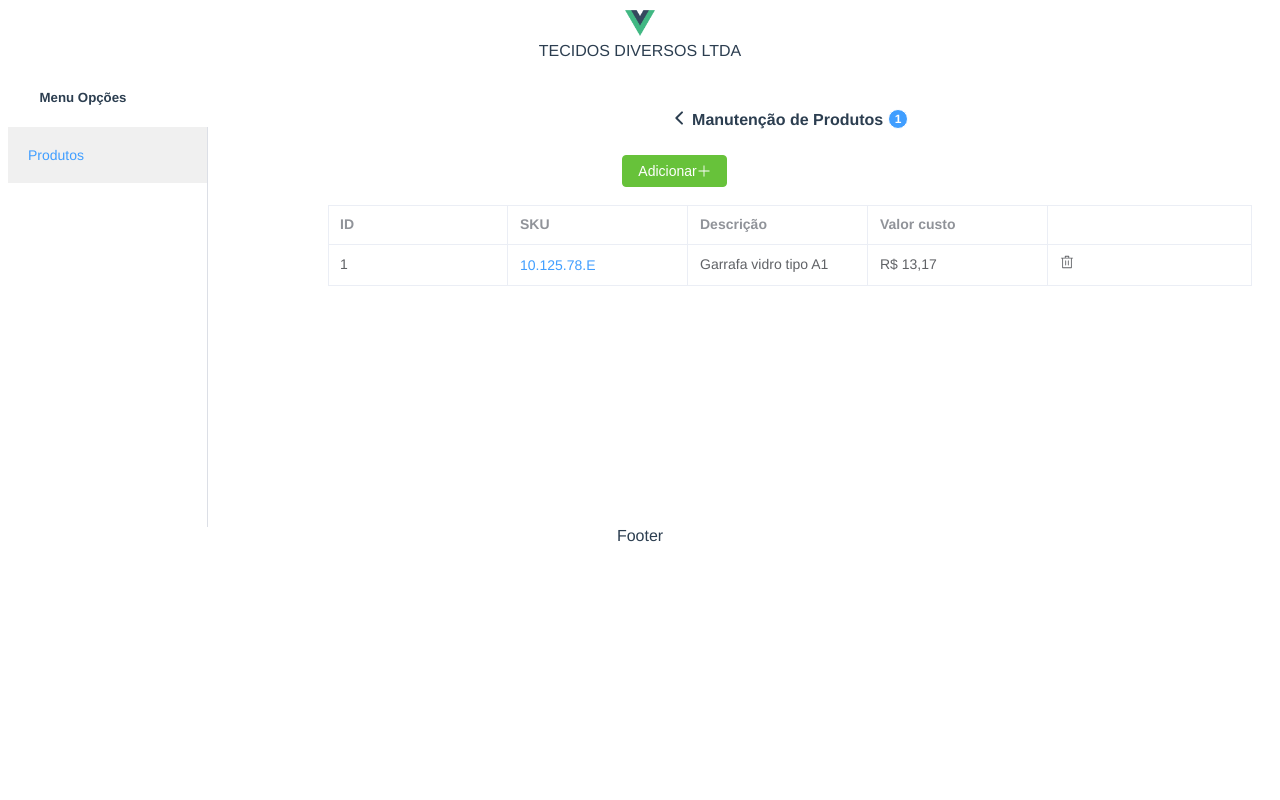
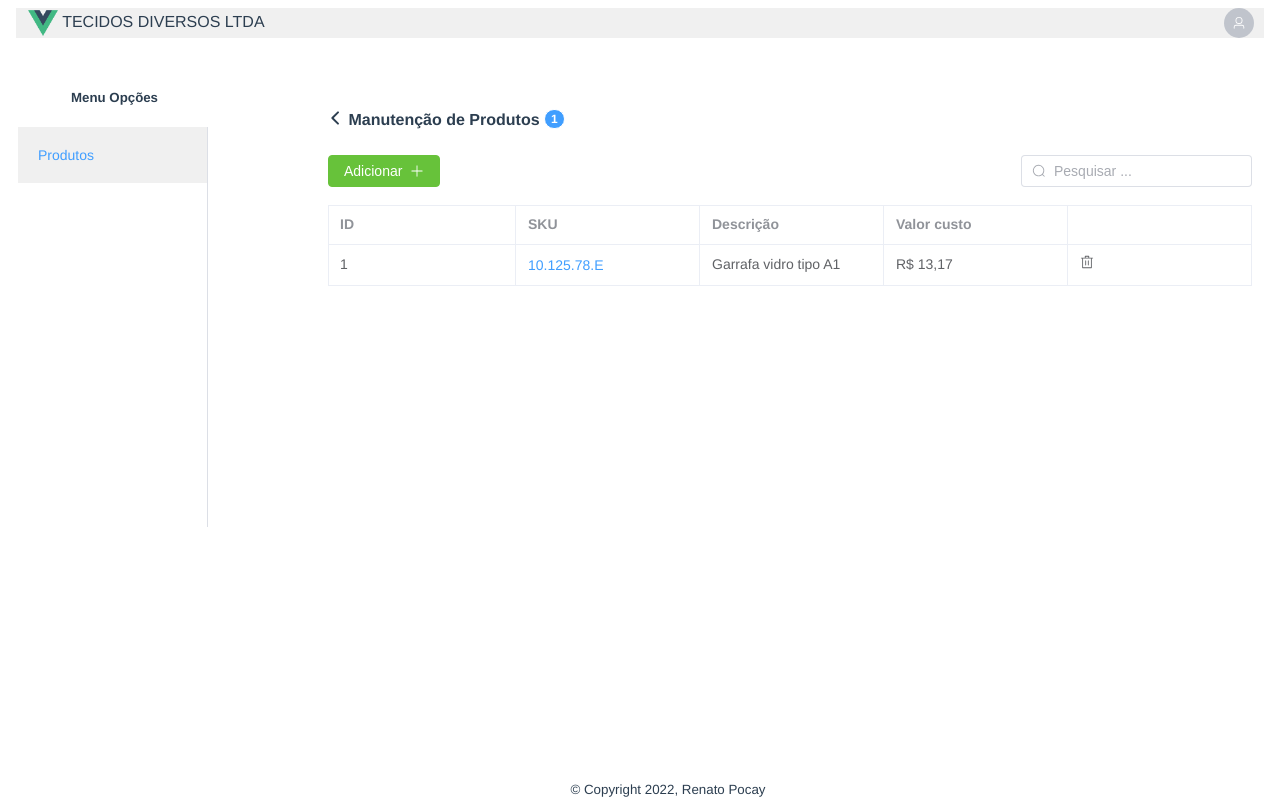
Before and after one commit to renatopocay/vue3_crud, a Vue app: page /products in a window 1280 px wide. Built offline with nearby package versions, Linux system fonts and the light colour scheme; data requests are answered from the project's data file; what v-money3 would draw is missing.

Commit message:
search products

```diff
--- a/package.json
+++ b/package.json
@@ -6,7 +6,8 @@
     "app_server": "vue-cli-service serve",
     "build": "vue-cli-service build",
     "lint": "vue-cli-service lint",
-    "api_server": "json-server --watch db.json --port 3001 --delay 250"
+    "api_server": "json-server --watch db.json --port 3001 --delay 250",
+    "dev_server": "vue-cli-service serve & json-server --watch db.json --port 3001 --delay 250"
   },
   "dependencies": {
     "@element-plus/icons-vue": "^2.0.0-beta.0",
--- a/src/App.vue
+++ b/src/App.vue
@@ -35,7 +35,6 @@ export default {
   font-family: Avenir, Helvetica, Arial, sans-serif;
   -webkit-font-smoothing: antialiased;
   -moz-osx-font-smoothing: grayscale;
-  text-align: center;
   color: #2c3e50;
 }
 
@@ -59,4 +58,9 @@ nav a.router-link-exact-active {
 .el-menu-item.is-active {
   background: #f0f0f0 !important;
 }
+
+.el-menu-item {
+  position: center;
+  text-align: center !important;
+}
 </style>
--- a/src/components/dashboard/Dashboard.vue
+++ b/src/components/dashboard/Dashboard.vue
@@ -1,16 +1,22 @@
 <template>
-  <div class="flex justify-between items-center flex-wrap">
-    <el-row>
-      <el-col :span="24">
+  <br />
+  <el-row :gutter="24">
+    <el-col :span="4">
       <el-button
+        id="btndash"
         type="primary"
-          round
+        text
+        bg
         v-on:click="$router.push({ path: '/products' })"
         >Produtos</el-button
       >
     </el-col>
+    <el-col :span="4"> </el-col>
+    <el-col :span="4"></el-col>
+    <el-col :span="4"></el-col>
+    <el-col :span="4"></el-col>
+    <el-col :span="4"></el-col>
   </el-row>
-  </div>
 </template>
 
 <script>
@@ -18,3 +24,16 @@ export default {
   name: "DashboardCpt",
 }
 </script>
+
+<style>
+#btndash {
+  width: 100px;
+  height: 100px;
+}
+#divdash {
+  position: center;
+  cursor: pointer;
+  padding: 40px;
+  background: #f0f0f0;
+}
+</style>
--- a/src/components/main/Footer.vue
+++ b/src/components/main/Footer.vue
@@ -1,5 +1,7 @@
 <template>
-  <div>Footer</div>
+  <div id="footer">
+    <small>&copy; Copyright 2022, Renato Pocay</small>
+  </div>
 </template>
 
 <script>
@@ -7,3 +9,13 @@ export default {
   name: "FooterCpt",
 }
 </script>
+
+<style scoped>
+#footer {
+  text-align: center;
+  position: fixed;
+  bottom: 0;
+  width: 100%;
+  height: 20px;
+}
+</style>
--- a/src/components/main/Header.vue
+++ b/src/components/main/Header.vue
@@ -1,6 +1,15 @@
 <template>
-  <img id="logo" alt="Vue logo" src="../../assets/logo.png" />
-  <div>TECIDOS DIVERSOS LTDA</div>
+  <el-row :gutter="24">
+    <el-col :span="23"
+      ><img id="logo" alt="Vue logo" src="../../assets/logo.png" /> TECIDOS
+      DIVERSOS LTDA</el-col
+    >
+    <el-col :span="1">
+      <el-avatar :size="30" :src="circleUrl"
+        ><el-icon><User /></el-icon
+      ></el-avatar>
+    </el-col>
+  </el-row>
 </template>
 
 <script>
@@ -9,9 +18,15 @@ export default {
 }
 </script>
 
-<style>
+<style scoped>
 #logo {
   width: 30px;
   height: 30px;
+  background-repeat: no-repeat;
+  vertical-align: middle;
+}
+
+.el-row {
+  background: #f0f0f0;
 }
 </style>
--- a/src/components/main/Menu.vue
+++ b/src/components/main/Menu.vue
@@ -4,7 +4,7 @@
 
   <el-row class="tac">
     <el-col :span="12">
-      <h5 class="mb-2">Menu Opções</h5>
+      <h5 id="menutitle" class="mb-2">Menu Opções</h5>
       <el-menu default-active="1" class="el-menu-vertical-demo">
         <el-menu-item index="1">
           <el-link type="primary" v-on:click="this.$router.push({ path: '/' })"
@@ -26,5 +26,10 @@ export default {
 .el-menu-vertical-demo:not(.el-menu--collapse) {
   width: 200px;
   min-height: 400px;
+  padding-left: 10px;
+}
+
+#menutitle {
+  text-align: right;
 }
 </style>
--- a/src/components/products/ProductList.vue
+++ b/src/components/products/ProductList.vue
@@ -15,35 +15,39 @@
     </el-col>
     <el-col :span="18"
       ><el-button type="success" v-on:click="createProduct()"
-        >Adicionar <el-icon><Plus /></el-icon></el-button
+        >Adicionar &nbsp;<el-icon><Plus /></el-icon></el-button
     ></el-col>
     <el-col :span="6"
-      ><!--<el-input
-        v-model="searchproduct"
+      ><el-input
+        v-model="search"
         class="w-50 m-2"
         placeholder="Pesquisar ..."
+        @keyup="searchproduct"
       >
         <template #prefix>
           <el-icon class="el-input__icon"><search /></el-icon>
         </template> </el-input
-    >--></el-col
-    >
+    ></el-col>
   </el-row>
   <br />
-  <el-table :data="products" style="width: 100%" border v-loading="loading">
-    <el-table-column prop="id" label="ID" width="180" />
-    <el-table-column label="SKU" width="180">
+  <el-table
+    :data="productsFilter"
+    :table-layout="auto"
+    border
+    v-loading="loading"
+  >
+    <el-table-column prop="id" label="ID" />
+    <el-table-column label="SKU">
       <template #default="p">
         <el-link @click="editProduct(p.row.id)" type="primary">
           {{ p.row.sku }}
         </el-link>
       </template>
     </el-table-column>
-    <el-table-column prop="descricao" label="Descrição" width="180" />
+    <el-table-column prop="descricao" label="Descrição" />
     <el-table-column
       prop="valorCusto"
       label="Valor custo"
-      width="180"
       :formatter="formatter"
     />
     <el-table-column>
@@ -77,9 +81,31 @@ export default {
     return {
       loading: true,
       products: [],
+      productsFilter: [],
+      search: "",
     }
   },
   methods: {
+    // Convert Object to String to search
+    objectToString(object) {
+      return JSON.stringify(Object.values(object)).toLowerCase()
+    },
+
+    // Search product
+    searchproduct(e) {
+      if (e.key === "Escape") {
+        this.search = ""
+      }
+      if (this.search) {
+        this.productsFilter = this.products.filter(p => {
+          return (
+            this.objectToString(p).indexOf(e.target.value.toLowerCase()) > 0
+          )
+        })
+      } else {
+        this.productsFilter = this.products
+      }
+    },
     // Message
     message(code, message, type) {
       ElNotification({
@@ -127,6 +153,7 @@ export default {
         .get(url)
         .then(response => {
           this.products = response.data
+          this.productsFilter = response.data
           this.loading = false
         })
         .catch(error => {
```
Lines whose indentation alone changed are shown as unchanged.
